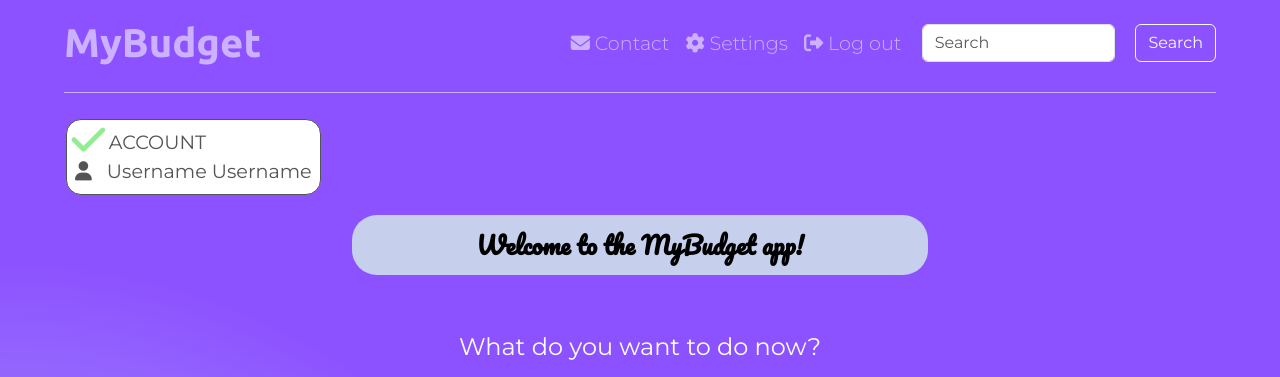
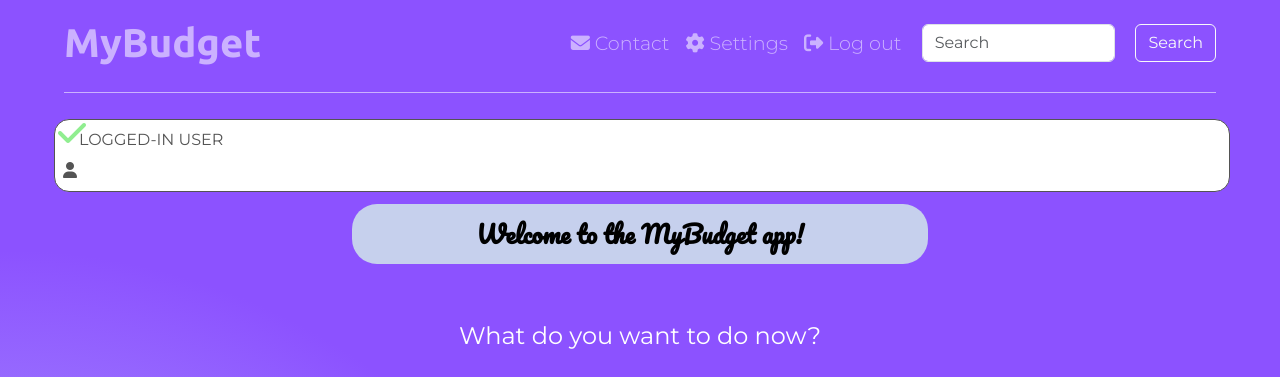
Before and after one commit to pawel-user/myBudgetApp, a PHP site: page /posts/start in a window 1280 px wide. Shown: the top 377 px of the page. Run offline with PHP 8.4, Linux system fonts and the light colour scheme; the visitor is signed in with stand-in values (Sample User, id 1); data that the repository does not hold is empty; some libraries are stand-ins or nearby versions.

Commit message:
Added method to get current authenticated user in controller and views. Displayed after logging username on pages that requires login

```diff
--- a/App/Auth.php
+++ b/App/Auth.php
@@ -1,6 +1,8 @@
 <?php
 
 namespace App;
+
+use \App\Models\User;
 
 /**
  * Authentication
@@ -79,4 +81,15 @@ class Auth
         return $_SESSION['return_to'] ?? '/start';
     }
 
+    /**
+     * Get the current logged-in user, from the session or the remember-me cookie
+     *
+     * @return mixed The user model or null if not logged in
+     */
+    public static function getUser() {
+        if (isset($_SESSION['user_id'])) {
+            return User::findByID($_SESSION['user_id']);
+        }
+    }
+
 }
--- a/App/Models/User.php
+++ b/App/Models/User.php
@@ -149,4 +149,25 @@ class User extends \Core\Model
 
         return false;
     }
+
+    /**
+     * Find a user model by ID
+     *
+     * @param string $id The user ID
+     *
+     * @return mixed User object if found, fale otherwise
+     */
+    public static function findByID($id) {
+        $sql = 'SELECT * FROM users WHERE id = :id';
+
+        $db = static::getDB();
+        $stmt = $db->prepare($sql);
+        $stmt->bindValue(':id', $id, PDO::PARAM_INT);
+
+        $stmt->setFetchMode(PDO::FETCH_CLASS, get_called_class());
+
+        $stmt->execute();
+
+        return $stmt->fetch();
+    }
 }
--- a/App/Views/Start/home.html
+++ b/App/Views/Start/home.html
@@ -23,11 +23,9 @@
 <main>
   <section class="template-section">
     <div class="row">
-      <div class="col-lg-6 account-container">
-        <h4 class="active-account">
-          <i class="fa-solid fa-check account-icon"></i> ACCOUNT<br><i class="fa-solid fa-user icon"></i>
-          Username Username
-        </h4>
+      <div class="col-lg-3 col-md-4 col-sm-6 account-container active-account">
+          <i class="fa-solid fa-check account-icon "></i>LOGGED-IN USER<br><i class="fa-solid fa-user icon"></i>
+          {{current_user.username}}
       </div>
     </div>
   </section>
--- a/Core/View.php
+++ b/Core/View.php
@@ -52,6 +52,7 @@ class View
             $loader = new FilesystemLoader('../App/Views');
             $twig = new \Twig\Environment($loader);
             $twig->addGlobal('is_logged_in', \App\Auth::isLoggedIn());
+            $twig->addGlobal('current_user', \App\Auth::getUser());
         }
         echo $twig->render($template, $args);
     }
--- a/public/css/styles.css
+++ b/public/css/styles.css
@@ -399,24 +399,23 @@ hr {
   border: solid 1px;
   border-radius: 15px;
   color: #545454 !important;
-  display: inline-block;
+  display: block;
   line-height: 1.5;
   margin-left: 2px;
   padding: 0.5rem;
   text-align: left !important;
+  width: 100%;
 }
 
-.active-account .icon {
+.icon {
   color: #545454;
-  margin-right: 10px;
 }
 
 .account-icon {
   color: lightgreen;
-  margin-left: 2%;
-  margin-right: 2%;
+  margin-left: 2px;
+  margin-right: 2px;
   padding-bottom: 1%;
-  right: 50%;
   transform: scale(2);
 }
 
@@ -602,7 +601,7 @@ hr {
   }
 
   .account-icon {
-    margin-right: 4%;
+    margin-right: 0;
   }
 
   .summary-container {
@@ -631,7 +630,7 @@ hr {
   }
 
   .account-icon {
-    margin-right: 3%;
+    margin-right: 0;
   }
 
   .nav-item, .nav-link {
```
Also changed, not shown: App/Views/Start/balance.html (+4 -5 lines), App/Views/Start/expenses.html (+3 -5 lines), App/Views/Start/incomes.html (+3 -5 lines).
